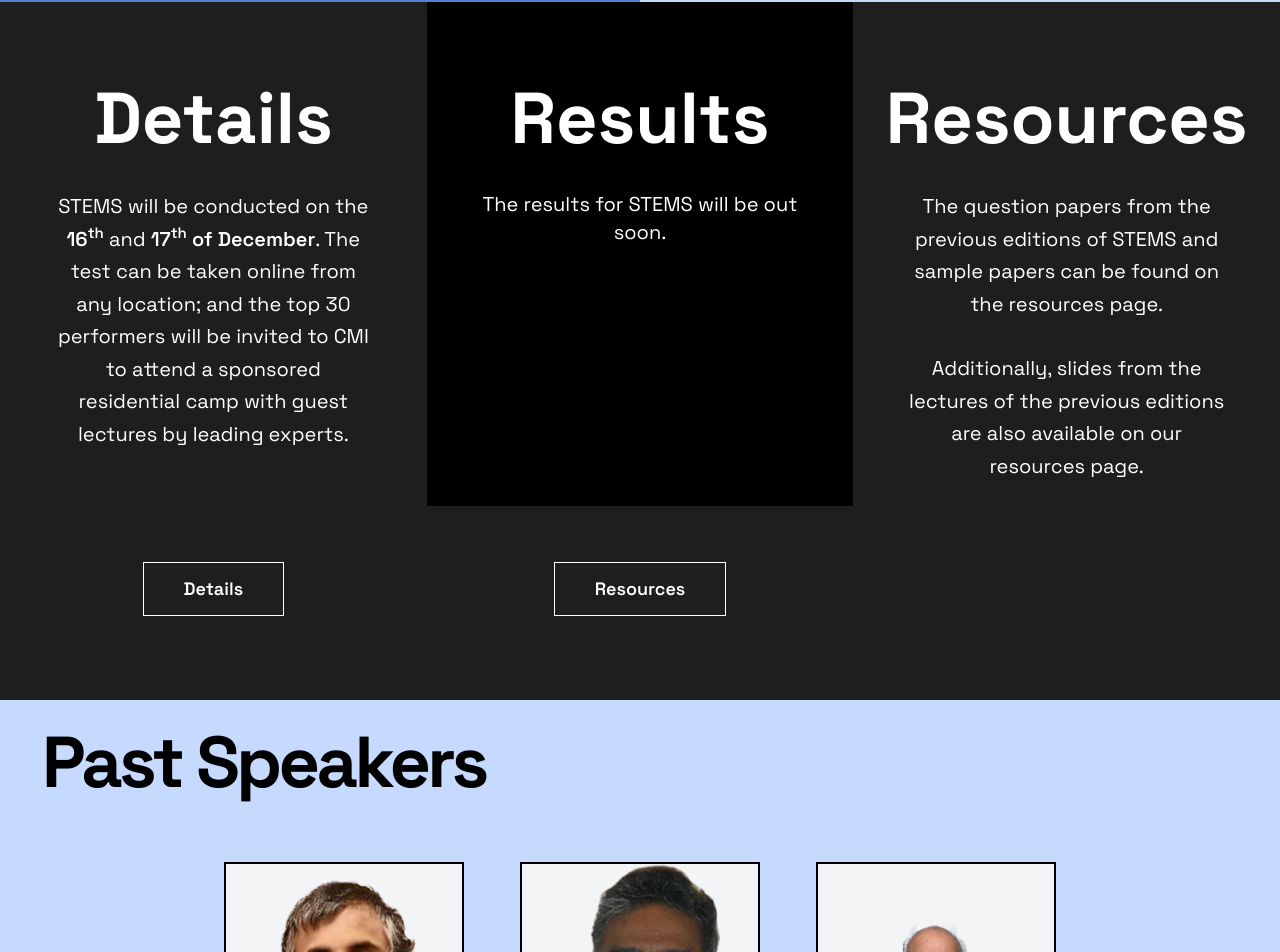
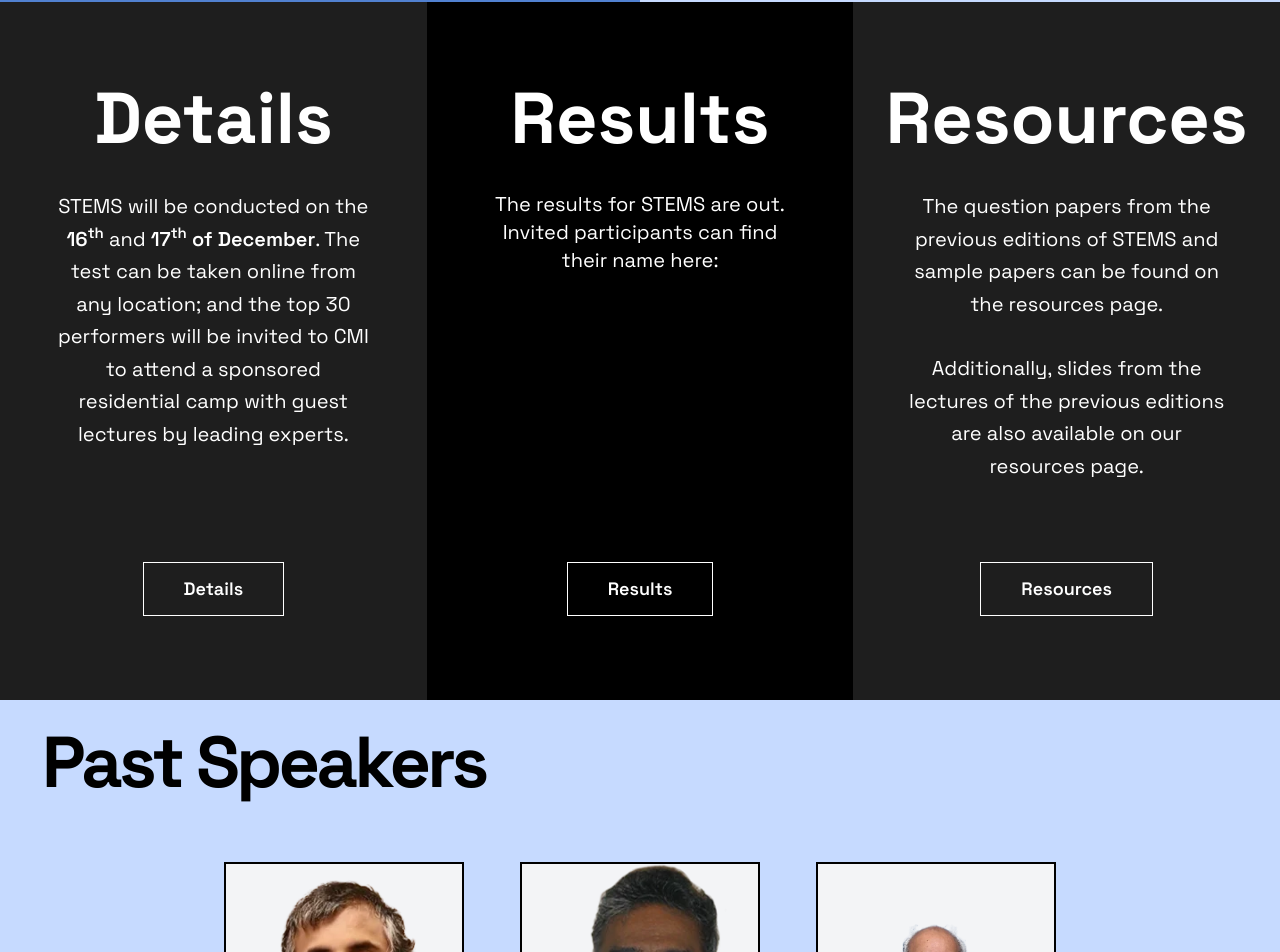
Before and after one commit to Tessellate-CMI/tessellate-frontend, a SvelteKit app: page /stems in a window 1280 px wide. Shown: the part 1544-2496 px from the top of the page. Built offline with nearby package versions, Linux system fonts and the light colour scheme; a web font is replaced by a local one.

Commit message:
fix: updated STEMS page to show results

```diff
--- a/src/routes/stems/+page.svelte
+++ b/src/routes/stems/+page.svelte
@@ -78,18 +78,18 @@
         <div class="bg-black p-4 pb-16 pt-12 lg:pb-6 lg:pt-20">
             <h1 class="mb-9 text-center text-6xl font-bold leading-relaxed lg:text-7xl">Results</h1>
             <p class="mx-auto w-4/5">
-                The results for STEMS will be out soon.<br />
+                The results for STEMS are out.<br />
             </p>
-            <!-- <p class="mx-auto w-4/5"> -->
-            <!--     Invited participants can find their name here:<br /> -->
-            <!-- </p> -->
-            <!-- {#if screenIsLarge} -->
-            <!--     <a -->
-            <!--         style="text-transform: none" -->
-            <!--         class="btn btn-outline m-auto mb-5 mt-10 h-auto min-h-0 rounded-none px-10 py-3 text-lg text-white hover:bg-white hover:text-black" -->
-            <!--         href="/stems/results">Results</a -->
-            <!--     > -->
-            <!-- {/if} -->
+            <p class="mx-auto w-4/5">
+                Invited participants can find their name here:<br />
+            </p>
+            {#if screenIsLarge}
+                <a
+                    style="text-transform: none"
+                    class="btn btn-outline m-auto mb-5 mt-10 h-auto min-h-0 rounded-none px-10 py-3 text-lg text-white hover:bg-white hover:text-black"
+                    href="/stems/results">Results</a
+                >
+            {/if}
         </div>
         <div class="p-4 pb-16 pt-12 lg:pb-6 lg:pt-20">
             <h1 class="mb-9 text-center text-6xl font-bold lg:text-7xl">Resources</h1>
@@ -117,13 +117,13 @@
                     href="/stems/details">Details</a
                 >
             </div>
-            <!-- <div class="bg-black p-4 pb-16"> -->
-            <!--     <a -->
-            <!--         style="text-transform: none" -->
-            <!--         class="btn btn-outline m-auto mb-5 mt-10 h-auto min-h-0 rounded-none px-10 py-3 text-lg text-white hover:bg-white hover:text-black" -->
-            <!--         href="/stems/results">Results</a -->
-            <!--     > -->
-            <!-- </div> -->
+            <div class="bg-black p-4 pb-16">
+                <a
+                    style="text-transform: none"
+                    class="btn btn-outline m-auto mb-5 mt-10 h-auto min-h-0 rounded-none px-10 py-3 text-lg text-white hover:bg-white hover:text-black"
+                    href="/stems/results">Results</a
+                >
+            </div>
             <div class="p-4 pb-16">
                 <a
                     style="text-transform: none"
--- a/src/routes/stems/results/+page.svelte
+++ b/src/routes/stems/results/+page.svelte
@@ -19,7 +19,7 @@
             class="flex w-full flex-col items-center border-b-2 border-black font-semibold md:border-b-0 md:border-r-2"
         >
             <div class="pb-6 pt-5 text-3xl md:pt-1">Mathematics</div>
-            <div class="flex flex-col self-auto pb-6 text-left text-xl">
+            <div class="flex flex-col items-center pb-6 text-left text-xl">
                 <p class="category">Category A</p>
                 <ul class="list-disc">
                     {#each results.maths.cata as person}
```
